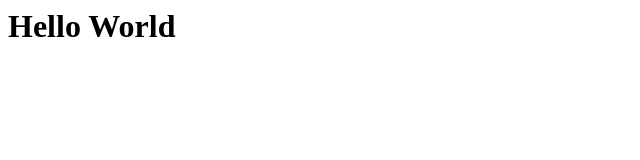
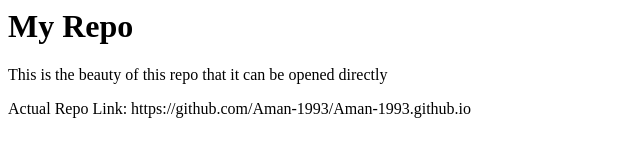
Before and after one commit to Aman-1993/Aman-1993.github.io, a plain HTML site: page index.html in a window 1280 px wide. Shown: the whole page, without its empty margins (0-640 px from the left). Drawn offline with Linux system fonts and the light colour scheme.

Commit message:
Modified index.html

```diff
--- a/index.html
+++ b/index.html
@@ -1 +1,3 @@
-<h1>Hello World</h1>
+<h1>My Repo</h1>
+<p>This is the beauty of this repo that it can be opened directly</p>
+<p>Actual Repo Link: https://github.com/Aman-1993/Aman-1993.github.io</p>
```
